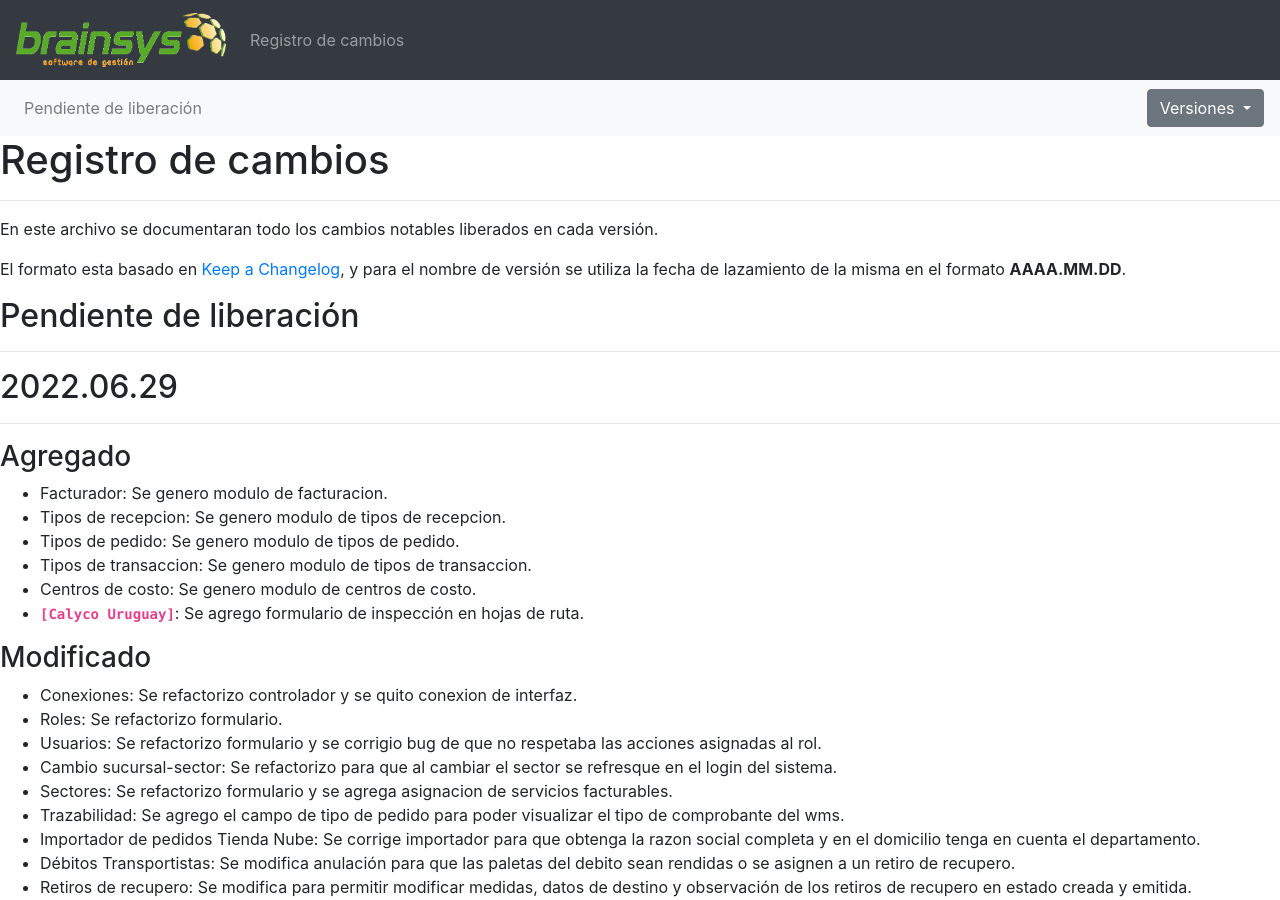
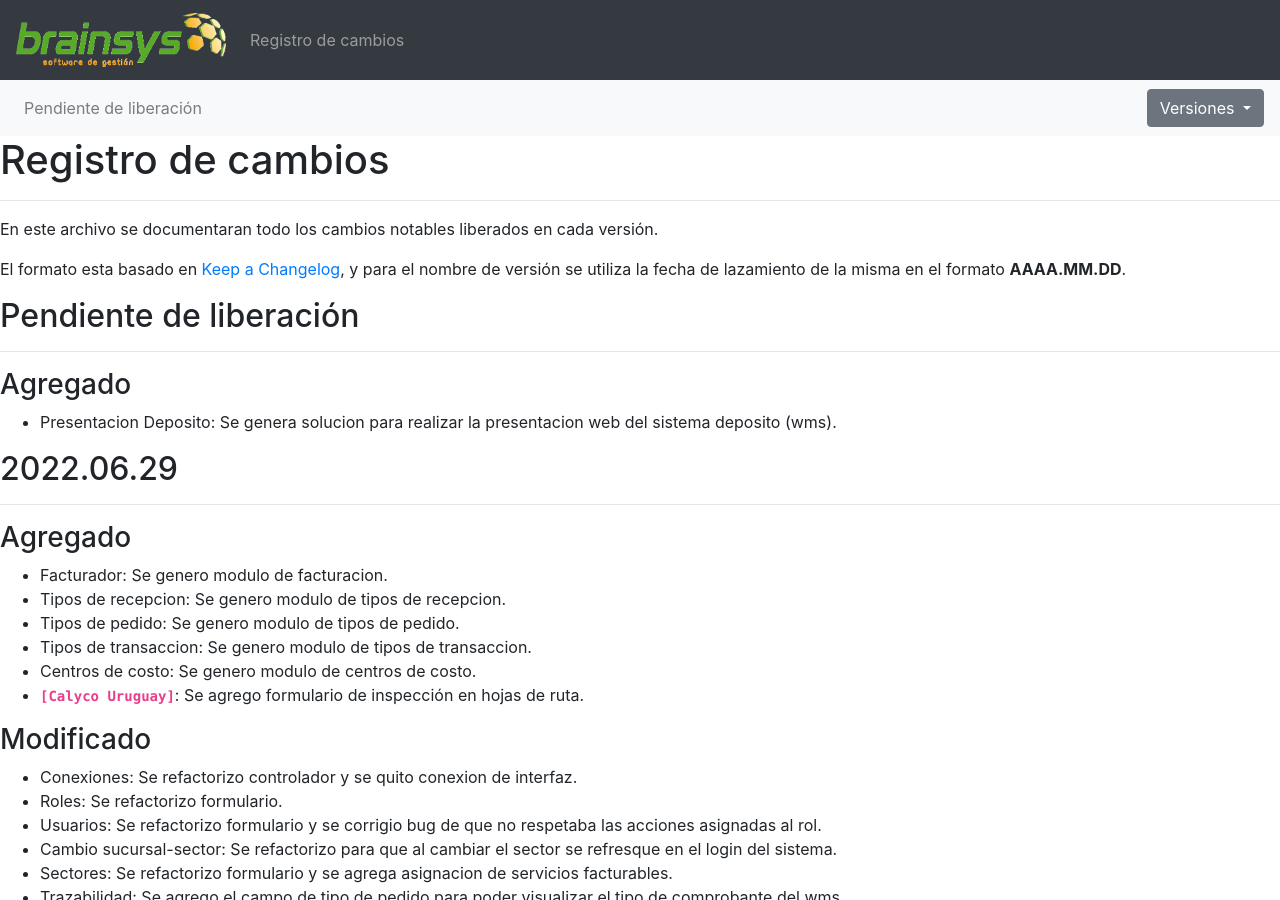
Before and after one commit to brainsys-arsaad/versionado, a Jekyll site: the page built from registro-cambios.markdown, in a window 1280 px wide and 900 px high. Built offline with Jekyll 4.4.1, drawn with Linux system fonts in a browser that asks for light colours.

Commit message:
Update registro-cambios.markdown

```diff
--- a/registro-cambios.markdown
+++ b/registro-cambios.markdown
@@ -69,6 +69,9 @@ El formato esta basado en [Keep a Changelog](https://keepachangelog.com/es-ES/1.
 
 ## Pendiente de liberación
 ---
+
+### Agregado
+- Presentacion Deposito: Se genera solucion para realizar la presentacion web del sistema deposito (wms).
 
 ## 2022.06.29
 ---
```
